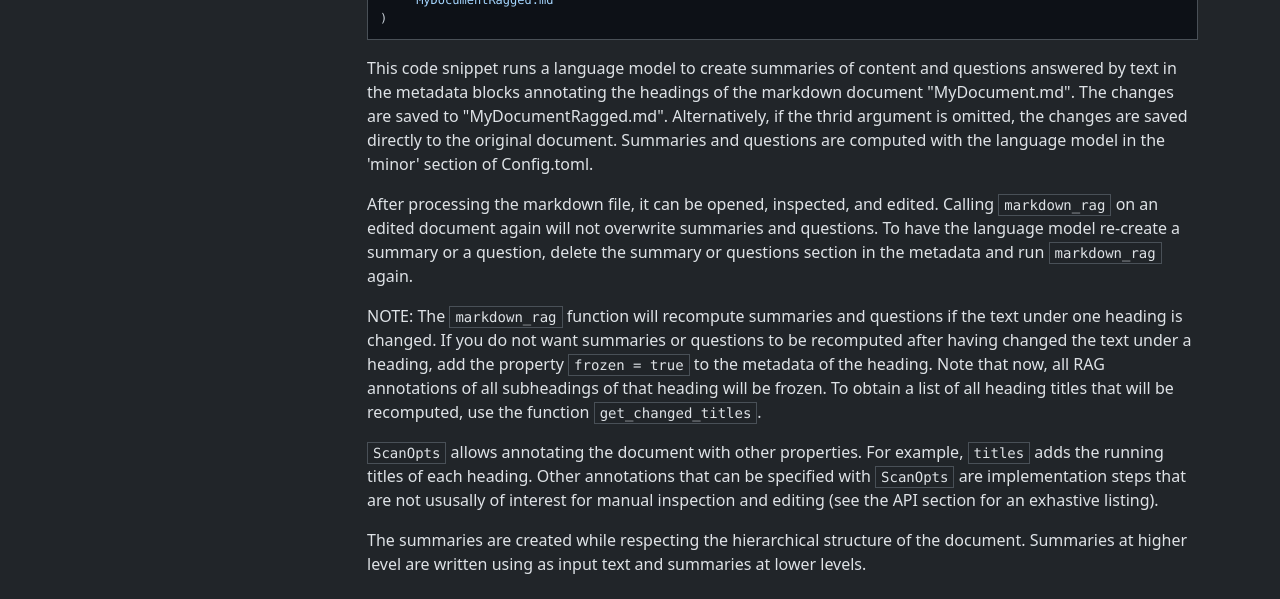
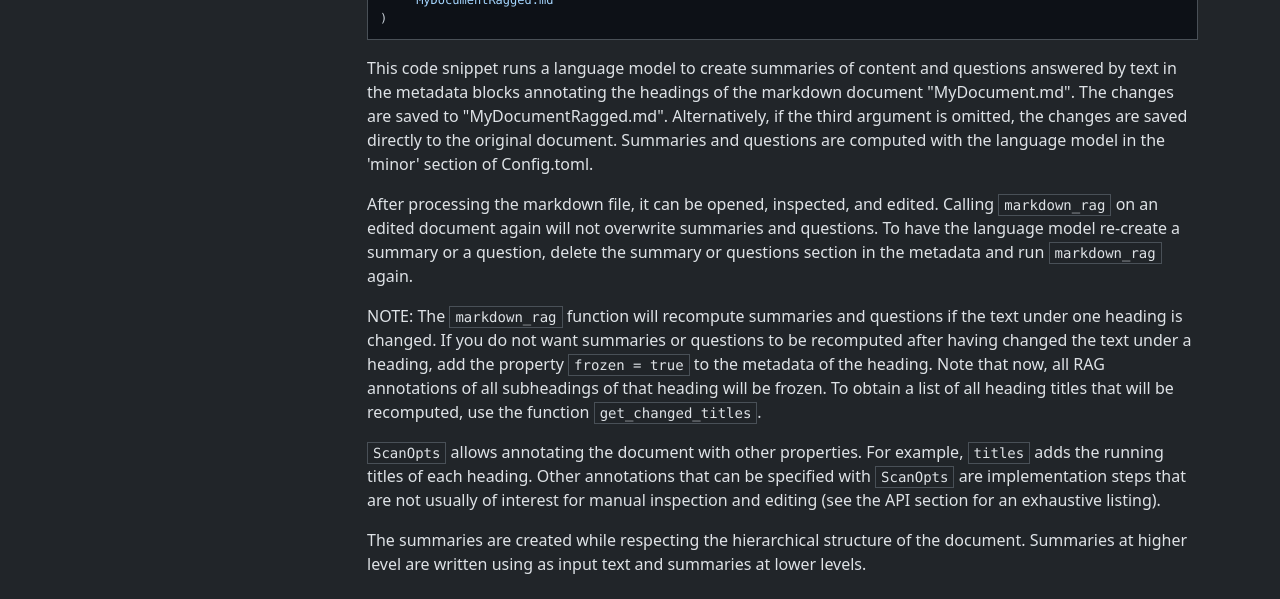
Before and after one commit to roberto-viviani/lm-markdown, an MkDocs documentation site: the page built from docs/Handbook/PrepareRAG.md, in a window 1280 px wide and 1077 px high. Shown: the part 398-997 px from the top of the window. Built offline with MkDocs 1.6.1, drawn with Linux system fonts in a browser that asks for light colours; nearby versions of some CDN libraries.

Commit message:
docs: fix spelling errors in the documentation
Corrected typographical errors in docs/index.md, docs/API/tree.md,
docs/API/scan.md, and docs/Handbook/PrepareRAG.md to ensure the
documentation is accurate and professional.

Co-authored-by: roberto-viviani <88712782+roberto-viviani@users.noreply.github.com>

````diff
--- a/docs/Handbook/PrepareRAG.md
+++ b/docs/Handbook/PrepareRAG.md
@@ -14,13 +14,13 @@ document = markdown_rag(
 )
 ```
 
-This code snippet runs a language model to create summaries of content and questions answered by text in the metadata blocks annotating the headings of the markdown document "MyDocument.md". The changes are saved to "MyDocumentRagged.md". Alternatively, if the thrid argument is omitted, the changes are saved directly to the original document. Summaries and questions are computed with the language model in the 'minor' section of Config.toml.
+This code snippet runs a language model to create summaries of content and questions answered by text in the metadata blocks annotating the headings of the markdown document "MyDocument.md". The changes are saved to "MyDocumentRagged.md". Alternatively, if the third argument is omitted, the changes are saved directly to the original document. Summaries and questions are computed with the language model in the 'minor' section of Config.toml.
 
 After processing the markdown file, it can be opened, inspected, and edited. Calling `markdown_rag` on an edited document again will not overwrite summaries and questions. To have the language model re-create a summary or a question, delete the summary or questions section in the metadata and run `markdown_rag` again.
 
 NOTE:
     The `markdown_rag` function will recompute summaries and questions if the text under one heading is changed. If you do not want summaries or questions to be recomputed after having changed the text under a heading, add the property `frozen = true` to the metadata of the heading. Note that now, all RAG annotations of all subheadings of that heading will be frozen. To obtain a list of all heading titles that will be recomputed, use the function `get_changed_titles`.
 
-`ScanOpts` allows annotating the document with other properties. For example, `titles` adds the running titles of each heading. Other annotations that can be specified with `ScanOpts` are implementation steps that are not ususally of interest for manual inspection and editing (see the API section for an exhastive listing).
+`ScanOpts` allows annotating the document with other properties. For example, `titles` adds the running titles of each heading. Other annotations that can be specified with `ScanOpts` are implementation steps that are not usually of interest for manual inspection and editing (see the API section for an exhaustive listing).
 
 The summaries are created while respecting the hierarchical structure of the document. Summaries at higher level are written using as input text and summaries at lower levels.
````
Also changed, not shown: docs/API/scan.md (+2 -2 lines), docs/API/tree.md (+1 -1 lines), docs/index.md (+1 -1 lines).
